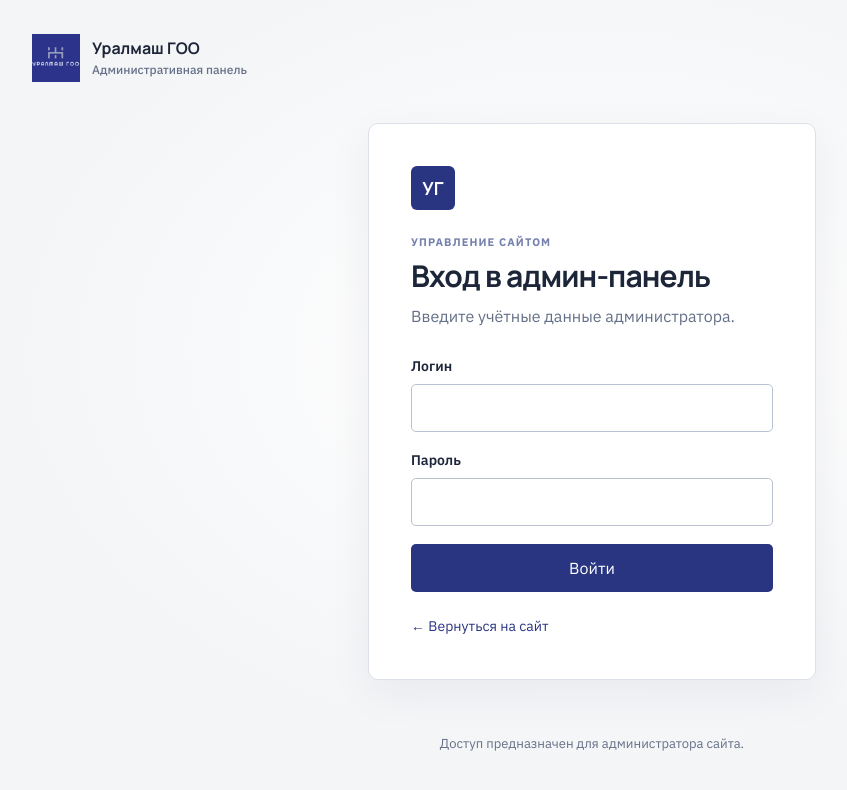
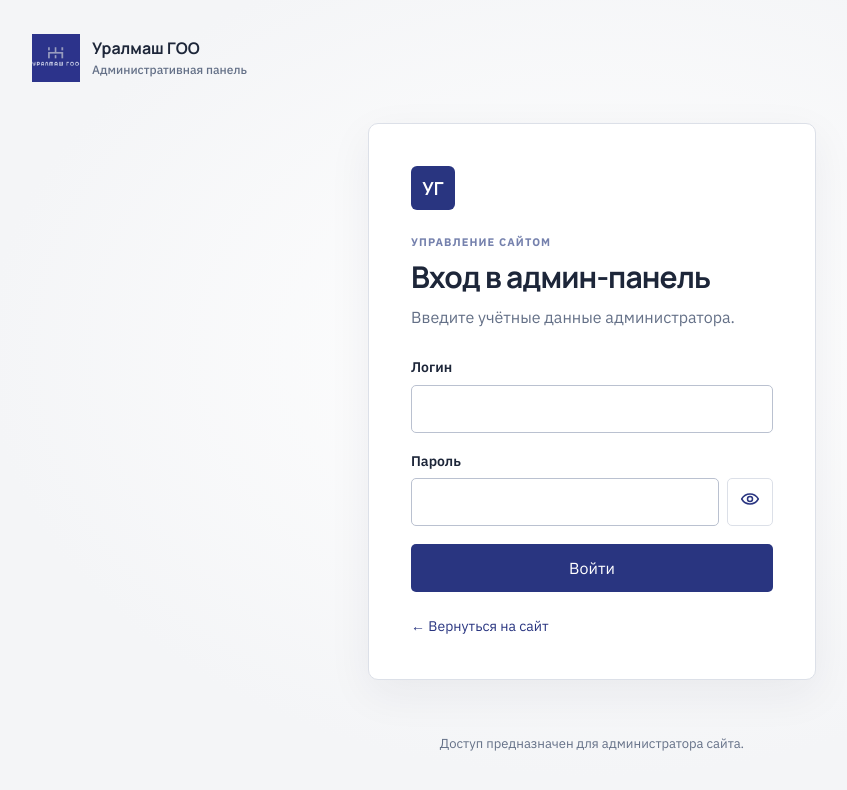
Before and after one commit to serfly-dev/uralmash-goo, a Next.js app: page /admin/login in a window 1280 px wide. Shown: the top 790 px of the page, without its empty margins (48-895 px from the left). Built offline with nearby package versions, Linux system fonts and the light colour scheme; no server answers.

Commit message:
added show password button in forms

```diff
--- /dev/null
+++ b/app/admin/PasswordInput.jsx
@@ -0,0 +1,23 @@
+'use client';
+
+import { useId, useState } from 'react';
+
+export default function PasswordInput({ label, help, ...props }) {
+  const [visible, setVisible] = useState(false);
+  const id = useId();
+
+  return <div className="field-control">
+    <label htmlFor={id}>{label}</label>
+    <div className="password-input">
+      <input {...props} id={id} type={visible ? 'text' : 'password'} />
+      <button type="button" aria-label={`${visible ? 'Скрыть' : 'Показать'}: ${label.toLowerCase()}`} onClick={() => setVisible((current) => !current)}>
+        <svg width="20" height="20" viewBox="0 0 24 24" fill="none" stroke="currentColor" strokeWidth="1.8" strokeLinecap="round" strokeLinejoin="round" aria-hidden="true">
+          <path d="M2 12s3.5-6 10-6 10 6 10 6-3.5 6-10 6-10-6-10-6Z" />
+          <circle cx="12" cy="12" r="3" />
+          {visible && <path d="M3 3l18 18" />}
+        </svg>
+      </button>
+    </div>
+    {help && <small>{help}</small>}
+  </div>;
+}
--- a/app/admin/admin.css
+++ b/app/admin/admin.css
@@ -16,6 +16,10 @@
 .field-control{min-width:0;display:grid!important;gap:6px!important;font-size:13px!important;font-weight:600!important}
 .field-control>span{color:var(--admin-ink)}
 .field-control>small,.field-help{margin:0;color:var(--admin-muted);font-size:12px;line-height:1.45;font-weight:400}
+.password-input{display:flex;align-items:stretch;gap:8px;min-width:0}
+.password-input input{min-width:0;flex:1}
+.password-input button{flex:0 0 auto;min-height:44px;padding:0 12px;border:1px solid var(--admin-line);border-radius:5px;background:#fff;color:var(--admin-blue);font-size:13px;cursor:pointer}
+.password-input button:hover{background:#f4f5fb}
 .editor-card .field-control input:not([type=checkbox]):not([type=file]),.editor-card .field-control textarea,.editor-card .field-control select{width:100%;min-height:42px;padding:10px 12px;border:1px solid #bac1d0;border-radius:5px;background:#fff;color:var(--admin-ink);font:14px/1.4 'IBM Plex Sans',Arial,sans-serif}
 .editor-card .field-control textarea{min-height:104px;resize:vertical}
 .editor-card .field-control input:focus,.editor-card .field-control textarea:focus,.editor-card .field-control select:focus{border-color:var(--admin-blue);outline:2px solid #29358022}
--- a/app/admin/dashboard.jsx
+++ b/app/admin/dashboard.jsx
@@ -2,6 +2,7 @@
 
 import { useEffect, useState } from 'react';
 import { adminApi, apiOrigin, authApi } from '../lib/api';
+import PasswordInput from './PasswordInput';
 
 const modules = [
   ['products', 'Каталог'],
@@ -473,7 +474,7 @@ function PasswordSettings({ mode = 'password' }) {
     <h2>{changingUsername ? 'Смена логина' : 'Смена пароля'}</h2>
     {step === 'request' && <p>Отправим код подтверждения на почту, настроенную для уведомлений сайта.</p>}
     {step === 'code' && <><p>Введите шестизначный код из письма. Он действует 10 минут.</p><FormField label="Код из письма"><input required inputMode="numeric" autoComplete="one-time-code" pattern="[0-9]{6}" maxLength={6} value={code} onChange={(event) => setCode(event.target.value)} /></FormField></>}
-    {step === 'password' && <><FormField label="Текущий пароль"><input required type="password" autoComplete="current-password" maxLength={256} value={currentPassword} onChange={(event) => setCurrentPassword(event.target.value)} /></FormField>{changingUsername ? <FormField label="Новый логин" help="От 3 до 64 символов: латинские буквы, цифры и знаки . _ -"><input required autoComplete="username" minLength={3} maxLength={64} pattern="[A-Za-z0-9._\-]{3,64}" value={newPassword} onChange={(event) => setNewPassword(event.target.value)} /></FormField> : <><FormField label="Новый пароль" help="От 12 до 256 символов: латинские буквы, цифры и знаки !@#$%^&*()_+-=[]{};:,.?"><input required type="password" autoComplete="new-password" minLength={12} maxLength={256} value={newPassword} onChange={(event) => setNewPassword(event.target.value)} /></FormField><FormField label="Повторите новый пароль"><input required type="password" autoComplete="new-password" minLength={12} maxLength={256} value={confirmation} onChange={(event) => setConfirmation(event.target.value)} /></FormField></>}</>}
+    {step === 'password' && <><PasswordInput label="Текущий пароль" required autoComplete="current-password" maxLength={256} value={currentPassword} onChange={(event) => setCurrentPassword(event.target.value)} />{changingUsername ? <FormField label="Новый логин" help="От 3 до 64 символов: латинские буквы, цифры и знаки . _ -"><input required autoComplete="username" minLength={3} maxLength={64} pattern="[A-Za-z0-9._\-]{3,64}" value={newPassword} onChange={(event) => setNewPassword(event.target.value)} /></FormField> : <><PasswordInput label="Новый пароль" help="От 12 до 256 символов: латинские буквы, цифры и знаки !@#$%^&*()_+-=[]{};:,.?" required autoComplete="new-password" minLength={12} maxLength={256} value={newPassword} onChange={(event) => setNewPassword(event.target.value)} /><PasswordInput label="Повторите новый пароль" required autoComplete="new-password" minLength={12} maxLength={256} value={confirmation} onChange={(event) => setConfirmation(event.target.value)} /></>}</>}
 
     {error && <p className="form-error" role="alert">{error}</p>}
     <div className="editor-actions"><button className="admin-primary" disabled={busy}>{busy ? 'Подождите…' : step === 'request' ? 'Отправить код' : step === 'code' ? 'Подтвердить код' : changingUsername ? 'Изменить логин' : 'Изменить пароль'}</button>{step !== 'request' && <button type="button" disabled={busy} onClick={() => { setStep('request'); setCode(''); setCurrentPassword(''); setNewPassword(''); setConfirmation(''); setError(''); }}>Начать заново</button>}</div>
--- a/app/admin/login/page.jsx
+++ b/app/admin/login/page.jsx
@@ -2,6 +2,7 @@
 
 import { useState } from 'react';
 import { authApi } from '../../lib/api';
+import PasswordInput from '../PasswordInput';
 
 export default function AdminLoginPage() {
   const [username, setUsername] = useState('');
@@ -46,7 +47,7 @@ export default function AdminLoginPage() {
         <p className="login-copy">{challenge ? 'Введите шестизначный код из письма. Он действует 10 минут.' : 'Введите учётные данные администратора.'}</p>
         <form onSubmit={submit}>
           {challenge ? <label>Код из письма<input name="code" inputMode="numeric" autoComplete="one-time-code" pattern="[0-9]{6}" maxLength={6} required value={code} onChange={(e) => setCode(e.target.value)} /></label> : <><label>Логин<input name="username" autoComplete="username" required value={username} onChange={(e) => setUsername(e.target.value)} /></label>
-          <label>Пароль<input name="password" type="password" autoComplete="current-password" required value={password} onChange={(e) => setPassword(e.target.value)} /></label></>}
+          <PasswordInput label="Пароль" name="password" autoComplete="current-password" required value={password} onChange={(e) => setPassword(e.target.value)} /></>}
           {error && <p className="form-error" role="alert">{error}</p>}
           <button className="admin-primary" disabled={busy}>{busy ? 'Проверяем…' : challenge ? 'Подтвердить код' : 'Войти'}</button>
           {challenge && <button type="button" disabled={busy} onClick={() => { setChallenge(''); setCode(''); setError(''); }}>Войти заново</button>}
```
